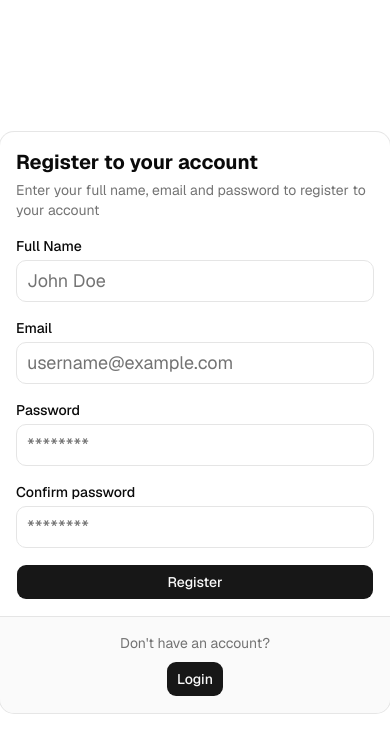
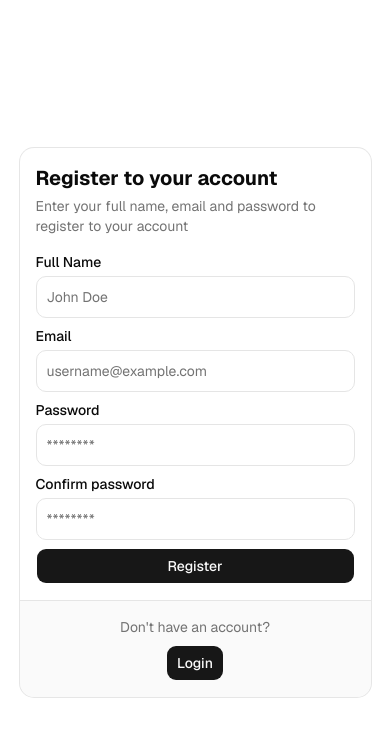
Before and after one commit to jonathanCocuy/FinTracker, a Next.js app: page /register in a window 390 px wide. Shown: the top 752 px of the page. Built offline with nearby package versions, Linux system fonts and the light colour scheme.

Commit message:
style(auth): Update styles font and width in two forms

```diff
--- a/src/app/(auth)/login/page.tsx
+++ b/src/app/(auth)/login/page.tsx
@@ -27,16 +27,16 @@ export default function LoginPage() {
 
   return (
     <div className="flex flex-col items-center justify-center h-screen">
-      <Card className="w-full max-w-md">
+      <Card className="w-[90%] max-w-md">
         <CardHeader>
           <CardTitle className="text-xl font-bold">Login to your account</CardTitle>
           <CardDescription className="text-sm text-muted-foreground">Enter your email and password to login to your account</CardDescription>
         </CardHeader>
         <CardContent>
-          <form onSubmit={form.handleSubmit(onSubmit)} className="flex flex-col gap-4">
+          <form onSubmit={form.handleSubmit(onSubmit)} className="flex flex-col gap-2">
             <div className="flex flex-col">
               <Label htmlFor="email" className="text-sm pb-1 cursor-pointer">Email</Label>
-              <Input id="email" type="email" placeholder="username@example.com" {...form.register("email")} className={cn("text-lg", form.formState.errors.email?.message && "border-red-500")} />
+              <Input id="email" type="email" placeholder="username@example.com" {...form.register("email")} className={cn(form.formState.errors.email?.message && "border-red-500")} />
               {form.formState.errors.email?.message && <p className="text-sm text-red-500 pl-2 pt-1">{form.formState.errors.email?.message}</p>}
             </div>
             <div className="flex flex-col">
@@ -44,7 +44,7 @@ export default function LoginPage() {
                 <Label htmlFor="password" className="text-md cursor-pointer">Password</Label>
                 <Button type="button" variant="link" size="lg" onClick={() => router.push("/forgot-password")} className="text-sm p-0 m-0 cursor-pointer">Forgot password?</Button>
               </div>
-              <Input id="password" type="password" placeholder="********" {...form.register("password")} className={cn("text-lg", form.formState.errors.password?.message && "border-red-500")} />
+              <Input id="password" type="password" placeholder="********" {...form.register("password")} className={cn(form.formState.errors.password?.message && "border-red-500")} />
               {form.formState.errors.password?.message && <p className="text-sm text-red-500 pl-2 pt-1">{form.formState.errors.password?.message?.toString()}</p>}
             </div>
               <Button type="submit" variant="default" size="lg" className="cursor-pointer">Login</Button>
--- a/src/app/(auth)/register/page.tsx
+++ b/src/app/(auth)/register/page.tsx
@@ -29,35 +29,35 @@ export default function RegisterPage() {
 
   return (
     <div className="flex flex-col items-center justify-center h-screen">
-      <Card className="w-full max-w-md">
+      <Card className="w-[90%] max-w-md">
         <CardHeader>
           <CardTitle className="text-xl font-bold">Register to your account</CardTitle>
           <CardDescription className="text-sm text-muted-foreground">Enter your full name, email and password to register to your account</CardDescription>
         </CardHeader>
         <CardContent>
-          <form onSubmit={form.handleSubmit(onSubmit)} className="flex flex-col gap-4">
+          <form onSubmit={form.handleSubmit(onSubmit)} className="flex flex-col gap-2">
             <div className="flex flex-col">
               <Label htmlFor="full_name" className="text-sm pb-1 cursor-pointer">Full Name</Label>
-              <Input id="full_name" type="text" placeholder="John Doe" {...form.register("full_name")} className={cn("text-lg", form.formState.errors.full_name?.message && "border-red-500")} />
+              <Input id="full_name" type="text" placeholder="John Doe" {...form.register("full_name")} className={cn(form.formState.errors.full_name?.message && "border-red-500")} />
               {form.formState.errors.full_name?.message && <p className="text-sm text-red-500 pl-2 pt-1">{form.formState.errors.full_name?.message}</p>}
             </div>
             <div className="flex flex-col">
               <Label htmlFor="email" className="text-sm pb-1 cursor-pointer">Email</Label>
-              <Input id="email" type="email" placeholder="username@example.com" {...form.register("email")} className={cn("text-lg", form.formState.errors.email?.message && "border-red-500")} />
+              <Input id="email" type="email" placeholder="username@example.com" {...form.register("email")} className={cn(form.formState.errors.email?.message && "border-red-500")} />
               {form.formState.errors.email?.message && <p className="text-sm text-red-500 pl-2 pt-1">{form.formState.errors.email?.message}</p>}
             </div>
             <div className="flex flex-col">
               <div className="flex justify-between pb-1">
                 <Label htmlFor="password" className="text-md cursor-pointer">Password</Label>
               </div>
-              <Input id="password" type="password" placeholder="********" {...form.register("password")} className={cn("text-lg", form.formState.errors.password?.message && "border-red-500")} />
+              <Input id="password" type="password" placeholder="********" {...form.register("password")} className={cn(form.formState.errors.password?.message && "border-red-500")} />
               {form.formState.errors.password?.message && <p className="text-sm text-red-500 pl-2 pt-1">{form.formState.errors.password?.message?.toString()}</p>}
             </div>
             <div className="flex flex-col">
               <div className="flex justify-between pb-1">
                 <Label htmlFor="confirm_password" className="text-md cursor-pointer"> Confirm password</Label>
               </div>
-              <Input id="confirm_password" type="password" placeholder="********" {...form.register("confirm_password")} className={cn("text-lg", form.formState.errors.confirm_password?.message && "border-red-500")} />
+              <Input id="confirm_password" type="password" placeholder="********" {...form.register("confirm_password")} className={cn(form.formState.errors.confirm_password?.message && "border-red-500")} />
               {form.formState.errors.confirm_password?.message && <p className="text-sm text-red-500 pl-2 pt-1">{form.formState.errors.confirm_password?.message}</p>}
             </div>
               <Button type="submit" variant="default" size="lg" className="cursor-pointer">Register</Button>
--- a/src/components/ui/input.tsx
+++ b/src/components/ui/input.tsx
@@ -8,7 +8,7 @@ function Input({ className, type, ...props }: React.ComponentProps<"input">) {
       type={type}
       data-slot="input"
       className={cn(
-        "h-8 w-full min-w-0 rounded-lg border border-input bg-transparent px-2.5 py-5 text-base transition-colors outline-none file:inline-flex file:h-6 file:border-0 file:bg-transparent file:text-sm file:font-medium file:text-foreground placeholder:text-muted-foreground focus-visible:border-ring focus-visible:ring-3 focus-visible:ring-ring/50 disabled:pointer-events-none disabled:cursor-not-allowed disabled:bg-input/50 disabled:opacity-50 aria-invalid:border-destructive aria-invalid:ring-3 aria-invalid:ring-destructive/20 md:text-sm dark:bg-input/30 dark:disabled:bg-input/80 dark:aria-invalid:border-destructive/50 dark:aria-invalid:ring-destructive/40",
+        "text-sm h-8 w-full min-w-0 rounded-lg border border-input bg-transparent px-2.5 py-5 transition-colors outline-none file:inline-flex file:h-6 file:border-0 file:bg-transparent file:text-sm file:font-medium file:text-foreground placeholder:text-muted-foreground focus-visible:border-ring focus-visible:ring-3 focus-visible:ring-ring/50 disabled:pointer-events-none disabled:cursor-not-allowed disabled:bg-input/50 disabled:opacity-50 aria-invalid:border-destructive aria-invalid:ring-3 aria-invalid:ring-destructive/20 dark:bg-input/30 dark:disabled:bg-input/80 dark:aria-invalid:border-destructive/50 dark:aria-invalid:ring-destructive/40",
         className
       )}
       {...props}
```
